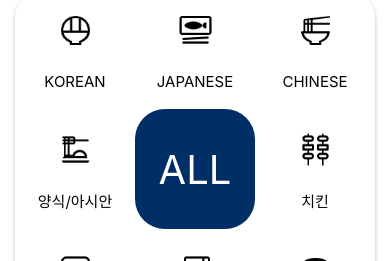
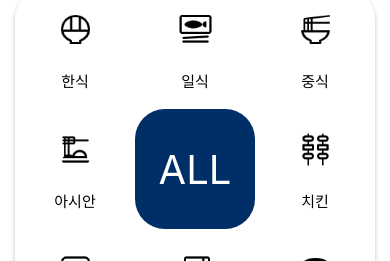
Before and after one commit to egomogo/front-end, a React Native app: screen /Home in a window 390 px wide. Shown: the part 329-590 px from the top of the page. Built offline with nearby package versions, Linux system fonts and the light colour scheme.

Commit message:
[FEAT] 카테고리 텍스트 한글로 통일

```diff
--- a/src/components/common/RandomButton.js
+++ b/src/components/common/RandomButton.js
@@ -5,7 +5,7 @@ import { useState } from 'react';
 import { NavContents } from '../../constants/NavContent';
 import { foodCategory } from '../../constants/Food';
 
-const RandomButton = ({ category, img }) => {
+const RandomButton = ({ text, category, img }) => {
   const navigation = useNavigation();
   const [isSelected, setIsSelected] = useState(false);
 
@@ -42,7 +42,7 @@ const RandomButton = ({ category, img }) => {
       <View style={styles.imageContainer}>
         {img && <Image source={img} style={styles.image} />}
       </View>
-      <Text style={textStyle}>{category}</Text>
+      <Text style={textStyle}>{text}</Text>
     </TouchableOpacity>
   );
 };
--- a/src/components/home/CategorySelect.js
+++ b/src/components/home/CategorySelect.js
@@ -8,7 +8,12 @@ const CategorySelect = () => {
       <View style={styles.homegridContainer}>
         {Object.values(foodCategory).map((item) => {
           return (
-            <RandomButton key={item.name} category={item.name} img={item.img} />
+            <RandomButton
+              key={item.name}
+              text={item.text}
+              category={item.name}
+              img={item.img}
+            />
           );
         })}
       </View>
--- a/src/constants/Food.js
+++ b/src/constants/Food.js
@@ -8,15 +8,15 @@ import cafe from '../../assets/cafe.png';
 import fast_food from '../../assets/fast_food.png';
 
 export const foodCategory = {
-  KOREAN: { name: 'KOREAN', img: korea },
-  JAPANESE: { name: 'JAPANESE', img: japan },
-  CHINESE: { name: 'CHINESE', img: china },
-  WESTERN_ASIAN: { name: '양식/아시안', img: asia },
-  ALL: { name: 'ALL', img: null },
-  CHICKEN: { name: '치킨', img: meat },
-  SNACKS: { name: '분식', img: dining },
-  CAFE: { name: '카페/디저트', img: cafe },
-  FASTFOOD: { name: '패스트푸드', img: fast_food },
+  KOREAN: { text: '한식', name: 'KOREAN', img: korea },
+  JAPANESE: { text: '일식', name: 'JAPANESE', img: japan },
+  CHINESE: { text: '중식', name: 'CHINESE', img: china },
+  WESTERN_ASIAN: { text: '아시안', name: 'ASIAN', img: asia },
+  ALL: { text: 'ALL', name: '', img: null },
+  CHICKEN: { text: '치킨', name: 'CHICKEN', img: meat },
+  SNACKS: { text: '분식', name: 'SCHOOL_FOOD', img: dining },
+  CAFE: { text: '카페/디저트', name: 'CAFE_DESSERT', img: cafe },
+  FASTFOOD: { text: '패스트푸드', name: 'FAST_FOOD', img: fast_food },
 };
 
 // ROOT,
```
